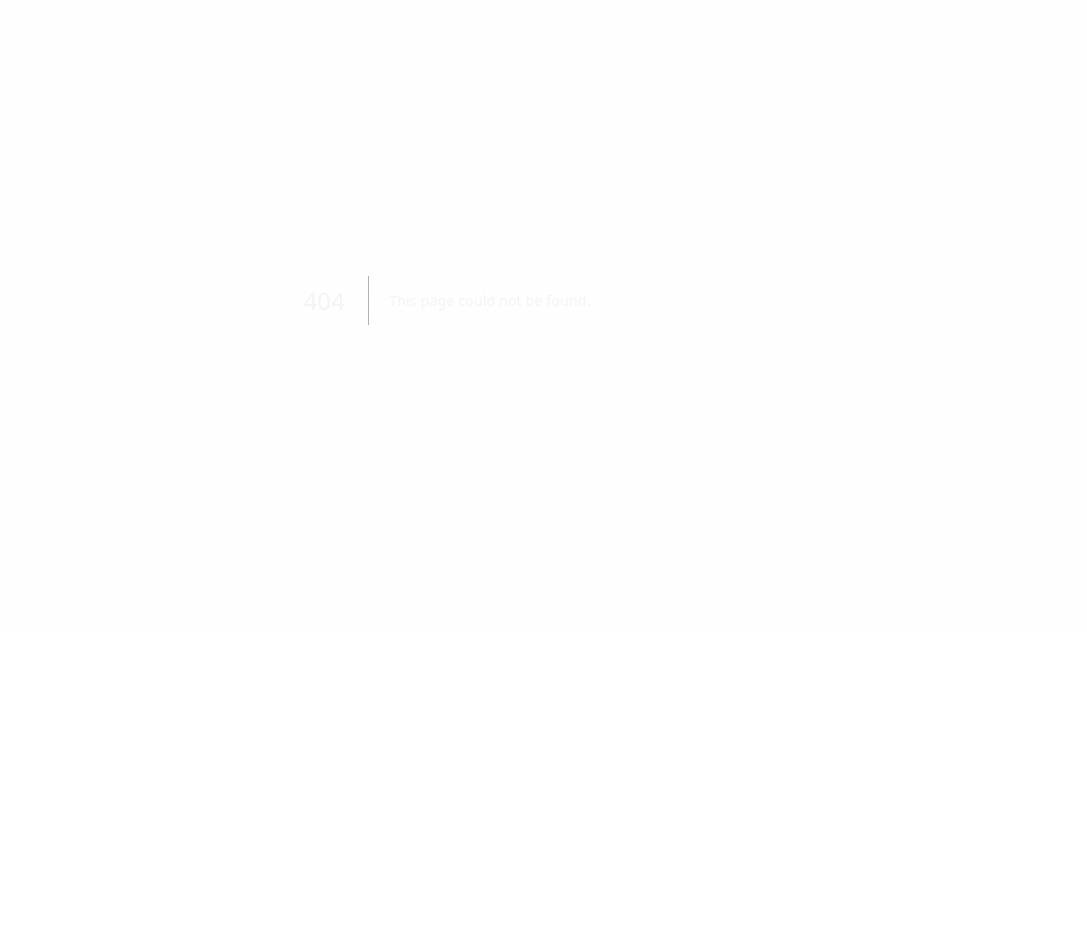
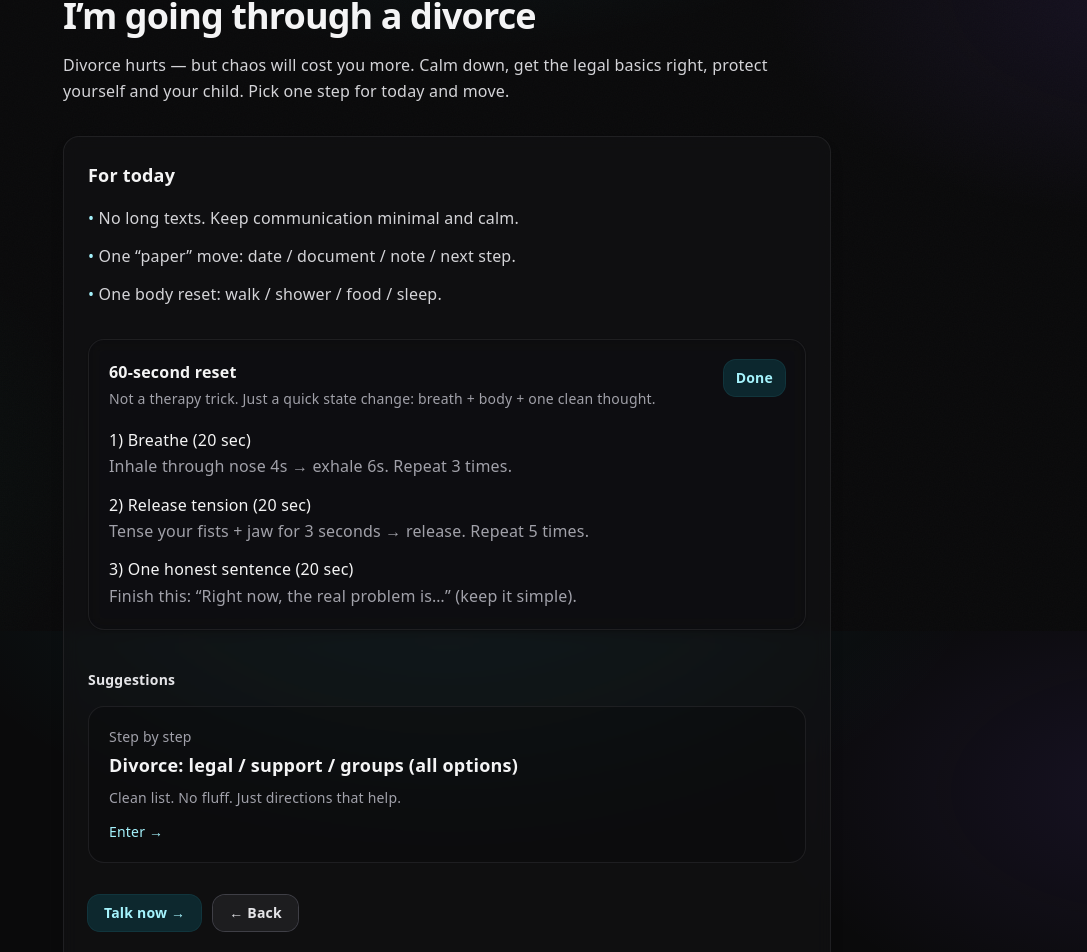
Before and after one commit to wisnialeszno89/menmind-web, a Next.js app: page /en/where/divorce in a window 1280 px wide. Before the commit this address had no page. Shown: the part 169-1121 px from the top of the page, without its empty margins (193-1280 px from the left). Before the commit the page ends 869 px from the top, so only its background shows below. Built offline with nearby package versions, Linux system fonts and the light colour scheme.

Commit message:
Add divorce state pages + update WhereYouAre tiles + keep suggestions clean

```diff
--- /dev/null
+++ b/src/app/en/where/divorce/page.tsx
@@ -0,0 +1,85 @@
+import Link from "next/link";
+import Reset60 from "@/components/tools/Reset60";
+
+export default function WhereDivorcePageEN() {
+  return (
+    <main className="min-h-screen px-6 py-16">
+      <div className="mx-auto max-w-3xl">
+        <header className="mb-8">
+          <p className="text-sm text-zinc-400">MenMind · state</p>
+
+          <h1 className="mt-3 text-4xl font-semibold tracking-tight">
+            I’m going through a divorce
+          </h1>
+
+          <p className="mt-4 text-zinc-300 leading-relaxed">
+            Divorce hurts — but chaos will cost you more. Calm down, get the
+            legal basics right, protect yourself and your child. Pick one step
+            for today and move.
+          </p>
+        </header>
+
+        <section className="rounded-2xl border border-zinc-800/70 bg-zinc-900/40 p-6 shadow-lg shadow-black/20 backdrop-blur">
+          <h2 className="text-lg font-semibold text-zinc-100">For today</h2>
+
+          <ul className="mt-4 space-y-3 text-zinc-300 leading-relaxed">
+            <li>
+              <span className="text-cyan-200 font-medium">•</span>{" "}
+              No long texts. Keep communication minimal and calm.
+            </li>
+            <li>
+              <span className="text-cyan-200 font-medium">•</span>{" "}
+              One “paper” move: date / document / note / next step.
+            </li>
+            <li>
+              <span className="text-cyan-200 font-medium">•</span>{" "}
+              One body reset: walk / shower / food / sleep.
+            </li>
+          </ul>
+
+          <Reset60 lang="en" />
+
+          <div className="mt-10">
+            <h3 className="text-sm font-semibold text-zinc-200">Suggestions</h3>
+
+            <div className="mt-4 grid grid-cols-1 gap-3">
+              <Link
+                href="/en/suggestions?state=divorce"
+                className="rounded-2xl border border-zinc-800/70 bg-zinc-950/30 p-5 hover:bg-zinc-900/50 transition"
+              >
+                <p className="text-sm text-zinc-400">Step by step</p>
+                <p className="mt-1 text-lg font-semibold text-zinc-100">
+                  Divorce: legal / support / groups (all options)
+                </p>
+                <p className="mt-2 text-sm text-zinc-400 leading-relaxed">
+                  Clean list. No fluff. Just directions that help.
+                </p>
+                <p className="mt-3 text-sm text-cyan-200">Enter →</p>
+              </Link>
+            </div>
+          </div>
+
+          <div className="mt-8 flex flex-wrap gap-3">
+            <Link
+              href="/en/navimind?state=divorce"
+              className="inline-flex items-center justify-center rounded-xl bg-cyan-500/15 px-4 py-2 text-sm font-semibold text-cyan-200 ring-1 ring-cyan-400/20 hover:bg-cyan-500/20 transition"
+            >
+              Talk now →
+            </Link>
+
+            <Link
+              href="/en"
+              className="inline-flex items-center justify-center rounded-xl bg-zinc-800/60 px-4 py-2 text-sm font-semibold text-zinc-200 ring-1 ring-zinc-700 hover:bg-zinc-800 transition"
+            >
+              ← Back
+            </Link>
+          </div>
+
+          <p className="mt-6 text-xs text-zinc-500">
+            Divorce is a process. Your job is to regain calm and control.
+          </p>
+        </section>
+      </div>
+    </main>
+  );
+}
--- a/src/app/page.tsx
+++ b/src/app/page.tsx
@@ -20,8 +20,9 @@ export default function Home() {
           <WhereYouAre />
         </div>
 
-        {/* Szybki skrót */}
+        {/* Szybkie skróty */}
         <div className="mt-6 grid grid-cols-1 gap-3 text-left">
+          {/* 1) Problem w związku */}
           <Link
             href="/navimind?state=relationship"
             className="block rounded-2xl border border-zinc-800/70 bg-zinc-900/40 p-5 transition hover:bg-zinc-900/55 hover:border-zinc-700/70 hover:shadow-lg hover:shadow-black/30"
@@ -41,15 +42,34 @@ export default function Home() {
               </span>
             </div>
 
-            <p className="mt-3 text-sm text-cyan-200">
-              Porozmawiaj teraz →
-            </p>
+            <p className="mt-3 text-sm text-cyan-200">Porozmawiaj teraz →</p>
+          </Link>
+
+          {/* 2) Rozwód */}
+          <Link
+            href="/propozycje?state=divorce"
+            className="block rounded-2xl border border-zinc-800/70 bg-zinc-900/40 p-5 transition hover:bg-zinc-900/55 hover:border-zinc-700/70 hover:shadow-lg hover:shadow-black/30"
+          >
+            <div className="flex items-start justify-between gap-3">
+              <div>
+                <h2 className="text-lg font-semibold text-zinc-100">
+                  Rozwód (prawo + wsparcie)
+                </h2>
+                <p className="mt-2 text-sm text-zinc-400 leading-relaxed">
+                  Prawnicy, grupy, psycholog, psychiatra. Zbierasz się i działasz bez chaosu.
+                </p>
+              </div>
+
+              <span className="shrink-0 rounded-full bg-cyan-500/15 px-3 py-1 text-xs text-cyan-200 ring-1 ring-cyan-400/20">
+                Start
+              </span>
+            </div>
+
+            <p className="mt-3 text-sm text-cyan-200">Otwórz wsparcie →</p>
           </Link>
         </div>
 
-        <p className="text-xs text-zinc-500 mt-10">
-          {MICROCOPY.footerNote}
-        </p>
+        <p className="text-xs text-zinc-500 mt-10">{MICROCOPY.footerNote}</p>
       </div>
     </main>
   );
--- a/src/app/propozycje/page.tsx
+++ b/src/app/propozycje/page.tsx
@@ -4,6 +4,7 @@ import { Suspense } from "react";
 type StateKey =
   | "broken"
   | "breakup"
+  | "divorce"
   | "relationship"
   | "empty"
   | "pressure"
@@ -31,70 +32,27 @@ type Offer = {
 const STATES: {
   key: StateKey;
   label: string;
-  hint: string;
-  extra?: string;
 }[] = [
-  {
-    key: "breakup",
-    label: "Rozstanie",
-    hint: "Najpierw stabilizacja, potem decyzje. Nie musisz tego nieść sam.",
-    extra:
-      "To normalne, że czujesz miks: pustka / złość / ulga / tęsknota. To nie jest słabość — to proces.",
-  },
-  {
-    key: "relationship",
-    label: "Kryzys w związku",
-    hint: "Kłótnie, napięcie, chaos. Zatrzymaj eskalację i wróć do rozmowy + granic.",
-    extra:
-      "Jeśli ciągle wracacie do tego samego konfliktu — nie potrzebujesz wygranej. Potrzebujesz spokoju i struktury.",
-  },
-  {
-    key: "pressure",
-    label: "Presja",
-    hint: "Za dużo na głowie. Uspokój układ nerwowy i wróć na tor.",
-    extra:
-      "Presja lubi ciszę w środku. Ty robisz hałas w głowie. Najpierw ciało, potem plan.",
-  },
-  {
-    key: "empty",
-    label: "Wypalenie / pustka",
-    hint: "Regeneracja biologiczno-psychiczna + ludzie + powrót energii.",
-    extra:
-      "Nie musisz mieć dziś sensu. Wystarczy, że masz minimalny ruch i minimalny kontakt z ludźmi.",
-  },
-  {
-    key: "father",
-    label: "Ojcostwo",
-    hint: "Spokój, obecność, granice. Bez napinki.",
-    extra:
-      "Tu nie wygrywa ego. Wygrywa stabilność i to, co jest dobre dla dziecka (i dla Ciebie).",
-  },
-  {
-    key: "ready",
-    label: "Po przejściach, gotowy",
-    hint: "Ruch, nowe środowisko, ludzie. Bez gadania.",
-    extra:
-      "Masz paliwo. Teraz trzeba je dobrze spalić: konsekwencja + nowe bodźce + świeże otoczenie.",
-  },
-  {
-    key: "broken",
-    label: "Rozsypka",
-    hint: "Minimalna stabilizacja + pomoc, jeśli trzeba.",
-    extra:
-      "Jeśli nie śpisz i nie jesz — to nie jest moment na ambicję. To moment na ratowanie bazy.",
-  },
+  { key: "breakup", label: "Rozstanie" },
+  { key: "divorce", label: "Rozwód" },
+  { key: "relationship", label: "Kryzys w związku" },
+  { key: "pressure", label: "Presja" },
+  { key: "empty", label: "Wypalenie / pustka" },
+  { key: "father", label: "Ojcostwo" },
+  { key: "ready", label: "Po przejściach, gotowy" },
+  { key: "broken", label: "Rozsypka" },
 ];
 
 const OFFERS: Offer[] = [
   // =========================================
-  // ROZSTANIE — pełny zestaw (ale uporządkowany)
+  // ROZSTANIE
   // =========================================
   {
     id: "breakup-navimind",
     state: "breakup",
     kind: "navimind",
     title: "Navimind (wygadaj się)",
-    desc: "Wyrzuć chaos, ustaw kierunek, bez ocen. To często ratuje dzień.",
+    desc: "Wyrzuć chaos, ustaw kierunek, bez ocen.",
     href: () => "/navimind?state=breakup",
     badge: "Najpierw",
   },
@@ -144,9 +102,47 @@ const OFFERS: Offer[] = [
     id: "breakup-law",
     state: "breakup",
     kind: "law",
-    title: "Prawo / mediacje (na koniec, jeśli trzeba)",
+    title: "Prawo / mediacje (jeśli trzeba)",
     desc: "Dziecko / majątek / konflikt. Papier czasem daje spokój.",
     href: () => "/spec/prawo",
+  },
+
+  // =========================================
+  // ROZWÓD
+  // =========================================
+  {
+    id: "divorce-law",
+    state: "divorce",
+    kind: "law",
+    title: "Pomoc prawna (rozwód / alimenty / kontakty)",
+    desc: "Prawnicy, mediacje, przygotowanie do sprawy i ochrona Twoich interesów.",
+    href: () => "/spec/prawo",
+    badge: "Konkret",
+  },
+  {
+    id: "divorce-community",
+    state: "divorce",
+    kind: "community",
+    title: "Grupy wsparcia dla facetów po rozwodzie",
+    desc: "Bez tłumaczenia się. Ludzie, którzy wiedzą jak to wygląda od środka.",
+    href: () => "/spec/grupy",
+  },
+  {
+    id: "divorce-psychologists",
+    state: "divorce",
+    kind: "psychologists",
+    title: "Psycholog (emocje + stabilizacja)",
+    desc: "Jeśli czujesz, że Cię mieli — rozmowa daje strukturę i plan działania.",
+    href: () => "/spec/psychologowie",
+  },
+  {
+    id: "divorce-psychiatrists",
+    state: "divorce",
+    kind: "psychiatrists",
+    title: "Psychiatra (gdy nie śpisz / jedziesz na oparach)",
+    desc: "Gdy organizm siada. To medyczne wsparcie, nie etykieta.",
+    href: () => "/spec/psychiatrzy",
+    badge: "Priorytet",
   },
 
   // =========================================
@@ -166,7 +162,7 @@ const OFFERS: Offer[] = [
     state: "relationship",
     kind: "community",
     title: "Zamknięte grupy / fora",
-    desc: "Kontakt z ludźmi, którzy nie dorzucają wstydu, tylko realne doświadczenie.",
+    desc: "Kontakt z ludźmi, którzy nie dorzucają wstydu, tylko doświadczenie.",
     href: () => "/spec/grupy",
   },
   {
@@ -358,20 +354,7 @@ function Content({ searchParams }: { searchParams?: { state?: string } }) {
             Propozycje
           </h1>
 
-          <p className="mt-2 text-lg text-zinc-200 leading-relaxed">
-            {current.label}
-          </p>
-
-          <p className="mt-4 text-base text-zinc-300 leading-relaxed">
-            {current.hint}
-          </p>
-
-          {current.extra ? (
-            <p className="mt-3 text-sm text-zinc-500 leading-relaxed">
-              {current.extra}
-            </p>
-          ) : null}
-
+          {/* ✅ zostawiamy tylko zakładki (bez tekstów pod spodem) */}
           <div className="mt-6 flex flex-wrap gap-2">
             {STATES.map((s) => {
               const active = s.key === state;
@@ -392,10 +375,6 @@ function Content({ searchParams }: { searchParams?: { state?: string } }) {
               );
             })}
           </div>
-
-          <p className="mt-4 text-sm text-zinc-400">
-            Tryb: <span className="text-zinc-200 font-medium">Online</span>
-          </p>
         </header>
 
         <section className="grid grid-cols-1 gap-3">
@@ -447,7 +426,9 @@ function Content({ searchParams }: { searchParams?: { state?: string } }) {
   );
 }
 
-export default function PropozycjePage(props: { searchParams?: { state?: string } }) {
+export default function PropozycjePage(props: {
+  searchParams?: { state?: string };
+}) {
   return (
     <Suspense>
       <Content {...props} />
--- /dev/null
+++ b/src/app/where/divorce/page.tsx
@@ -0,0 +1,85 @@
+import Link from "next/link";
+import Reset60 from "@/components/tools/Reset60";
+
+export default function WhereDivorcePage() {
+  return (
+    <main className="min-h-screen px-6 py-16">
+      <div className="mx-auto max-w-3xl">
+        <header className="mb-8">
+          <p className="text-sm text-zinc-400">MenMind · stan</p>
+
+          <h1 className="mt-3 text-4xl font-semibold tracking-tight">
+            Jestem w trakcie rozwodu
+          </h1>
+
+          <p className="mt-4 text-zinc-300 leading-relaxed">
+            Rozwód boli, ale chaos kosztuje najwięcej. Uspokój głowę, ogarnij
+            papier, zabezpiecz siebie i dziecko. Wybierz jedną rzecz na dziś i
+            rusz.
+          </p>
+        </header>
+
+        <section className="rounded-2xl border border-zinc-800/70 bg-zinc-900/40 p-6 shadow-lg shadow-black/20 backdrop-blur">
+          <h2 className="text-lg font-semibold text-zinc-100">Na dziś</h2>
+
+          <ul className="mt-4 space-y-3 text-zinc-300 leading-relaxed">
+            <li>
+              <span className="text-cyan-200 font-medium">•</span>{" "}
+              Zero długich wiadomości i tłumaczeń. Tylko minimum komunikacji.
+            </li>
+            <li>
+              <span className="text-cyan-200 font-medium">•</span>{" "}
+              Jedna rzecz “papierowa”: termin / dokument / notatka / plan.
+            </li>
+            <li>
+              <span className="text-cyan-200 font-medium">•</span>{" "}
+              Jedna rzecz dla ciała: spacer / prysznic / jedzenie / sen.
+            </li>
+          </ul>
+
+          <Reset60 lang="pl" />
+
+          <div className="mt-10">
+            <h3 className="text-sm font-semibold text-zinc-200">Propozycje</h3>
+
+            <div className="mt-4 grid grid-cols-1 gap-3">
+              <Link
+                href="/propozycje?state=divorce"
+                className="rounded-2xl border border-zinc-800/70 bg-zinc-950/30 p-5 hover:bg-zinc-900/50 transition"
+              >
+                <p className="text-sm text-zinc-400">Krok po kroku</p>
+                <p className="mt-1 text-lg font-semibold text-zinc-100">
+                  Rozwód: prawo / wsparcie / grupy (wszystkie opcje)
+                </p>
+                <p className="mt-2 text-sm text-zinc-400 leading-relaxed">
+                  Czysta lista: bez lania wody, tylko konkretne kierunki.
+                </p>
+                <p className="mt-3 text-sm text-cyan-200">Wejdź →</p>
+              </Link>
+            </div>
+          </div>
+
+          <div className="mt-8 flex flex-wrap gap-3">
+            <Link
+              href="/navimind?state=divorce"
+              className="inline-flex items-center justify-center rounded-xl bg-cyan-500/15 px-4 py-2 text-sm font-semibold text-cyan-200 ring-1 ring-cyan-400/20 hover:bg-cyan-500/20 transition"
+            >
+              Chcę pogadać →
+            </Link>
+
+            <Link
+              href="/"
+              className="inline-flex items-center justify-center rounded-xl bg-zinc-800/60 px-4 py-2 text-sm font-semibold text-zinc-200 ring-1 ring-zinc-700 hover:bg-zinc-800 transition"
+            >
+              ← Wróć do wyboru
+            </Link>
+          </div>
+
+          <p className="mt-6 text-xs text-zinc-500">
+            Rozwód to proces. Ty masz wygrać spokój i kontrolę — reszta przyjdzie.
+          </p>
+        </section>
+      </div>
+    </main>
+  );
+}
--- a/src/components/where/WhereYouAre.tsx
+++ b/src/components/where/WhereYouAre.tsx
@@ -8,6 +8,12 @@ const OPTIONS = [
     desc: "Może być chaos, ulga, pustka albo nowe otwarcie. W tym trybie pokażemy wszystkie opcje.",
     href: "/propozycje?state=breakup",
     tag: "rozstanie",
+  },
+  {
+    title: "Jestem w trakcie rozwodu",
+    desc: "Rozwód boli, ale chaos kosztuje najwięcej. Uspokój głowę, ogarnij papier, zabezpiecz siebie i dziecko.",
+    href: "/where/divorce",
+    tag: "rozwód",
   },
   {
     title: "Jestem w środku rozsypki",
--- a/src/components/where/WhereYouAreEN.tsx
+++ b/src/components/where/WhereYouAreEN.tsx
@@ -8,6 +8,12 @@ const OPTIONS_EN = [
     desc: "It can be chaos, relief, emptiness — or a new start. We show all available options.",
     href: "/en/suggestions?state=breakup",
     tag: "breakup",
+  },
+  {
+    title: "Going through a divorce",
+    desc: "Divorce hurts — but chaos will cost you more. Calm down, get the legal basics right, protect yourself and your child.",
+    href: "/en/where/divorce",
+    tag: "divorce",
   },
   {
     title: "I’m in crisis",
```
